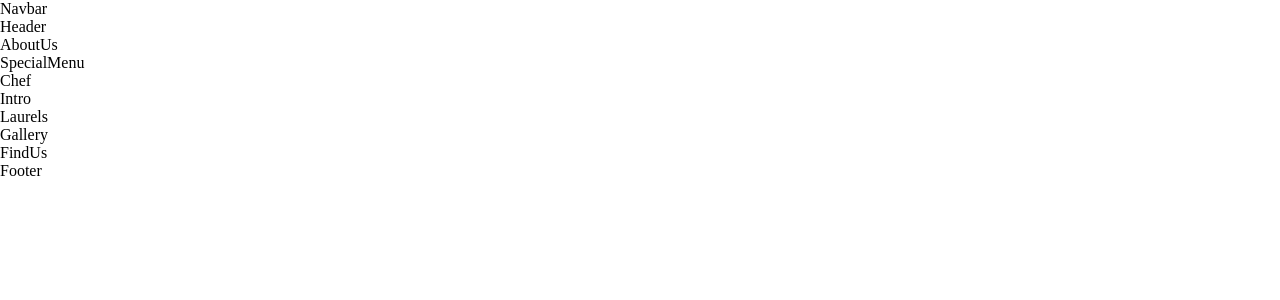
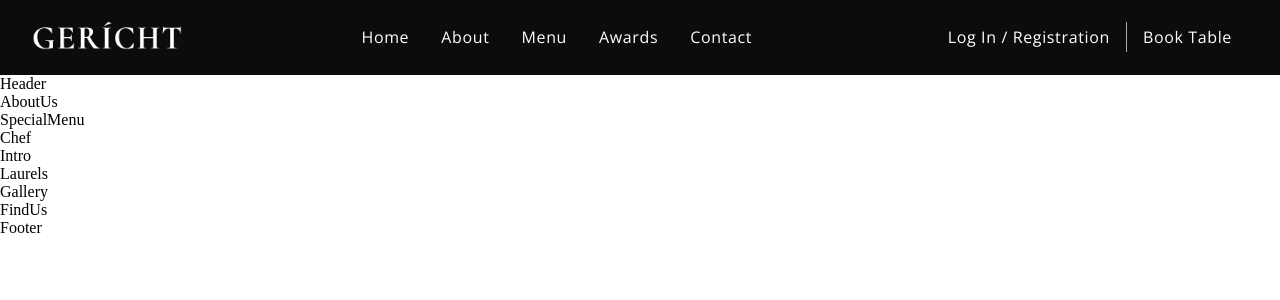
Before and after one commit to manisharpatil/project_modern_ui_ux_resto_website, a React (Create React App) app: page / in a window 1280 px wide. Shown: the top 300 px of the page. Built offline with nearby package versions, Linux system fonts and the light colour scheme; a web font is replaced by a local one.

Commit message:
feat: navbar component implementation

```diff
--- a/src/components/Navbar/Navbar.css
+++ b/src/components/Navbar/Navbar.css
@@ -0,0 +1,99 @@
+.app__navbar {
+    width: 100%;
+    display: flex;
+    justify-content: space-between;
+    align-items: center;
+    background: var(--color-black);
+
+    padding: 1rem 2rem;
+}
+
+.app__navbar-logo {
+    display: flex;
+    justify-content: flex-start;
+    align-items: center;
+}
+
+.app__navbar-logo img {
+    width: 150px;
+}
+
+.app__navbar-links {
+    flex: 1;
+    display: flex;
+    justify-content: center;
+    align-items: center;
+
+    list-style: none;
+}
+
+.app__navbar-links li {
+    margin: 0 1rem;
+    cursor: pointer;
+}
+
+.app__navbar-links li:hover {
+    color: var(--color-grey);
+}
+
+.app__navbar-login {
+    display: flex;
+    justify-content: flex-end;
+    align-items: center;
+}
+
+.app__navbar-login a {
+    margin: 0 1rem;
+    text-decoration: none;
+    transition: .5s ease;
+}
+
+.app__navbar-login a:hover {
+    border-bottom: 1px solid var(--color-golden);
+}
+
+.app__navbar-login div {
+    width: 1px;
+    height: 30px;
+    background: var(--color-grey);
+}
+.app__navbar-smallscreen {
+    display: none;
+}
+
+.app__navbar-smallscreen_overlay {
+    position: fixed;
+    top: 0;
+    left: 0;
+    width: 100%;
+    height: 100vh;
+    background: var(--color-black);
+    transition: .5s ease;
+
+    flex-direction: column;
+    z-index: 5;
+}
+
+.app__navbar-smallscreen_overlay .overlay__close {
+    font-size: 27px;
+    color: var(--color-golden);
+    cursor: pointer;
+
+    position: absolute;
+    top: 20px;
+    right: 20px;
+}
+
+.app__navbar-smallscreen_links {
+    list-style: none;
+}
+
+@media screen and (max-width: 1150px) {
+    .app__navbar-links {
+        display: none;
+    }
+
+    .app__navbar-smallscreen {
+        display: flex;
+    }
+}
--- a/src/components/Navbar/Navbar.jsx
+++ b/src/components/Navbar/Navbar.jsx
@@ -1,11 +1,45 @@
 import React from 'react';
-
+import { GiHamburgerMenu } from 'react-icons/gi';
+import { MdOutlineRestaurantMenu } from 'react-icons/md';
+import images from '../../constants/images';
 import './Navbar.css';
 
-const Navbar = () => (
-  <div>
-    Navbar
-  </div>
-);
+const Navbar = () => {
+  const [toggleMenu, setToggleMenu] = React.useState(false);
+  return (
+    <nav className="app__navbar">
+      <div className="app__navbar-logo">
+        <img src={images.gericht} alt="app__logo" />
+      </div>
+      <ul className="app__navbar-links">
+        <li className="p__opensans"><a href="#home">Home</a></li>
+        <li className="p__opensans"><a href="#about">About</a></li>
+        <li className="p__opensans"><a href="#menu">Menu</a></li>
+        <li className="p__opensans"><a href="#awards">Awards</a></li>
+        <li className="p__opensans"><a href="#contact">Contact</a></li>
+      </ul>
+      <div className="app__navbar-login">
+        <a href="#login" className="p__opensans">Log In / Registration</a>
+        <div />
+        <a href="/" className="p__opensans">Book Table</a>
+      </div>
+      <div className="app__navbar-smallscreen">
+        <GiHamburgerMenu color="#fff" fontSize={27} onClick={() => setToggleMenu(true)} />
+        {toggleMenu && (
+          <div className="app__navbar-smallscreen_overlay flex__center slide-bottom">
+            <MdOutlineRestaurantMenu fontSize={27} className="overlay__close" onClick={() => setToggleMenu(false)} />
+            <ul className="app__navbar-smallscreen_links">
+              <li><a href="#home" onClick={() => setToggleMenu(false)}>Home</a></li>
+              <li><a href="#about" onClick={() => setToggleMenu(false)}>About</a></li>
+              <li><a href="#menu" onClick={() => setToggleMenu(false)}>Menu</a></li>
+              <li><a href="#awards" onClick={() => setToggleMenu(false)}>Awards</a></li>
+              <li><a href="#contact" onClick={() => setToggleMenu(false)}>Contact</a></li>
+            </ul>
+          </div>
+        )}
+      </div>
+    </nav>
+  );
+};
 
 export default Navbar;
```
